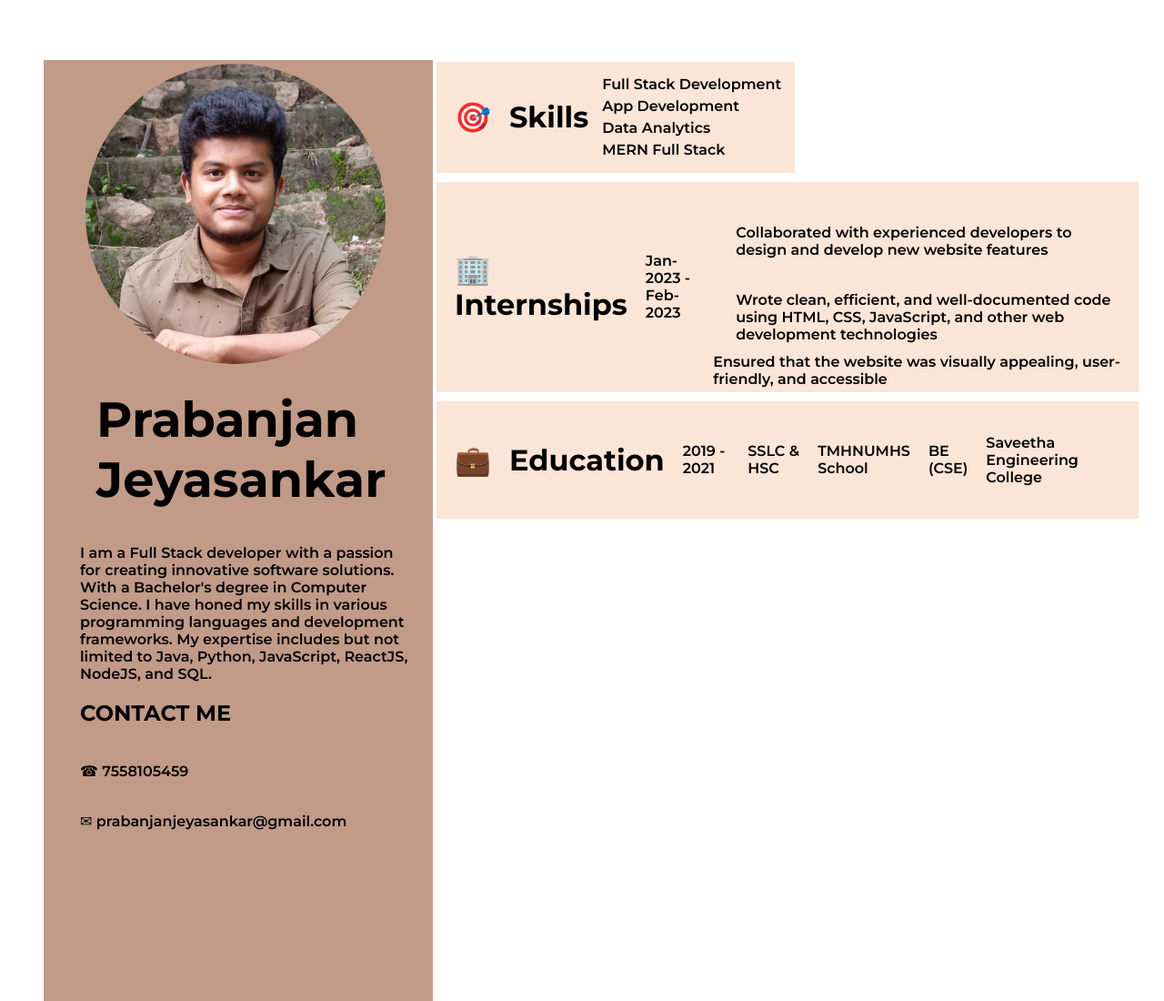
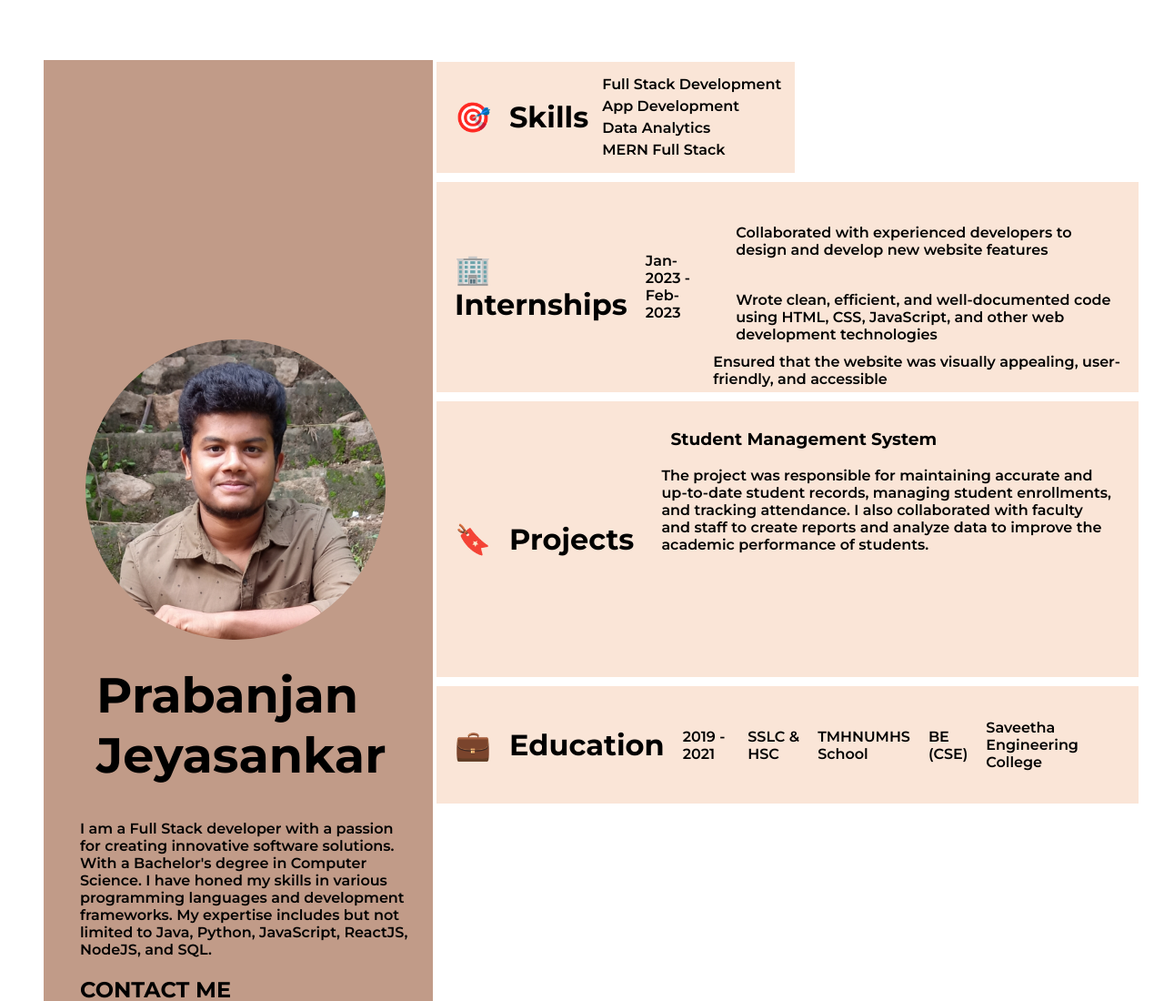
Before and after one commit to PrabanjanJeyasankar/html-resume, a plain HTML site: page index.html in a window 1280 px wide. Shown: the top 1100 px of the page at 91% size. Drawn offline with Linux system fonts and the light colour scheme.

Commit message:
Add. added new Projects column.

```diff
--- a/assets/css/style.css
+++ b/assets/css/style.css
@@ -17,7 +17,7 @@
 .skill-1,.skill-2,.skill-3,.skill-4{
     margin:-15px;
 }
-.internship{
+.internship-box{
     float: left;
     background-color: #fae5d7;
     display: flex;
@@ -28,6 +28,20 @@
 }
 .intern-point-1,.intern-point-2,.intern-point-3{
     margin:-25px;
+}
+
+.project-box{
+    float: left;
+    background-color: #fae5d7;
+    display: flex;
+    align-items: center;
+    margin-left:452px;
+    position: relative;
+    top: 60px;
+}
+.project-description{
+    position: relative;
+    top:-45px;
 }
 
 /* .work-experience {
@@ -51,7 +65,7 @@
     align-items: center;
     margin-left:452px;
     position: relative;
-    top: 60px;
+    top: 70px;
 }
 
 .image{
@@ -87,3 +101,82 @@
 .sidebar-content{
     top:-480px;
 }
+/* .container {
+    position: relative;
+    left: 600px;
+    font-family: sans-serif;
+  }
+
+  .container::before, .container::after {
+    content: "";
+    background-color: #fab5704c;
+    position: absolute;
+  }
+
+  .container::before {
+    border-radius: 50%;
+    width: 6rem;
+    height: 6rem;
+    top: 30%;
+    right: 7%;
+  }
+
+  .container::after {
+    content: "";
+    position: absolute;
+    height: 3rem;
+    top: 8%;
+    right: 5%;
+    border: 1px solid;
+  }
+
+  .container .box {
+    width: 11.875em;
+    height: 15.875em;
+    padding: 1rem;
+    background-color: rgba(255, 255, 255, 0.074);
+    border: 1px solid rgba(255, 255, 255, 0.222);
+    -webkit-backdrop-filter: blur(20px);
+    backdrop-filter: blur(20px);
+    border-radius: .7rem;
+    transition: all ease .3s;
+  }
+
+  .container .box {
+    display: flex;
+    flex-direction: column;
+    justify-content: space-between;
+  }
+
+  .container .box .title {
+    font-size: 2rem;
+    font-weight: 500;
+    letter-spacing: .1em
+  }
+
+  .container .box div strong {
+    display: block;
+    margin-bottom: .5rem;
+  }
+
+  .container .box div p {
+    margin: 0;
+    font-size: .9em;
+    font-weight: 300;
+    letter-spacing: .1em;
+  }
+
+  .container .box div span {
+    font-size: .7rem;
+    font-weight: 300;
+  }
+
+  .container .box div span:nth-child(3) {
+    font-weight: 500;
+    margin-right: .2rem;
+  }
+
+  .container .box:hover {
+    box-shadow: 0px 0px 20px 1px #ffbb763f;
+    border: 1px solid rgba(255, 255, 255, 0.454);
+  } */
--- a/index.html
+++ b/index.html
@@ -36,7 +36,7 @@
               resulting in a 30% reduction in data processing time.</li></div>
     </div> -->
     <br><br>
-    <div class="internship">
+    <div class="internship-box">
         <h1 class="internship-title">🏢Internships</h1>
        <div class="intership-period">Jan-2023 - Feb-2023</div><br><br>
        <div class="internship-description"><ul class="inter-point-1">Collaborated with experienced
@@ -45,6 +45,17 @@
         HTML, CSS, JavaScript, and other web development technologies</ul>
         <ul class="intern-point-3">Ensured that the website was visually appealing, user-friendly, and accessible</ul></div>
    </div>
+   <div class="project-box">
+    <h1>🔖</h1>
+     <h1 class="project-title">Projects</h1><br><br>
+    <div class="project-description">
+        <ul class="project-1"><h3>Student Management System</h3></ul>
+        <p class="project-description">The project was responsible for maintaining accurate and up-to-date student records,
+             managing student enrollments, and tracking attendance. I also collaborated with faculty
+            and staff to create reports and analyze data to improve the
+            academic performance of students. </p>
+    </div>
+</div>
     <div class="education">
         <h1>&#128188;</h1>
         <h1 class="education-title">Education</h1>
@@ -54,6 +65,16 @@
             <ul class="college-degree">BE (CSE)</ul><br><br>
             <ul class="college-name">Saveetha Engineering College</ul><br><br></div>
    </div>
+   <!-- <div class="container">
+    <div class="box">
+        <span class="title">GLASS EFFECT</span>
+        <div>
+            <strong>JOE WATSON SBF</strong>
+            <p>0000 000 000 0000</p>
+            <span>VALID</span> <span>01/28</span>
+        </div>
+    </div>
+</div> -->
     <div class="left-box">
         <div class="top-left">
             <img class="image" src="assets/img/Prabanjan Profile.jpg"><br><br>
```
